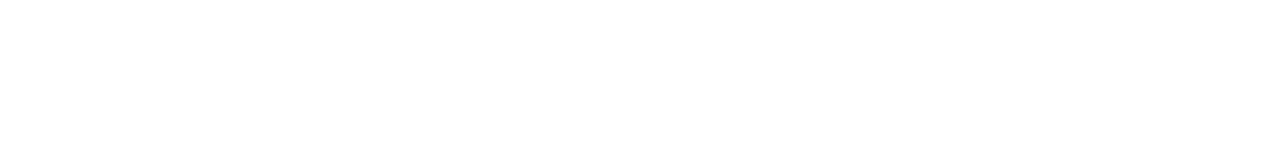
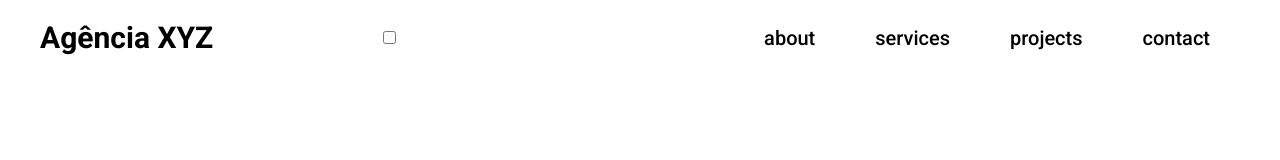
Before and after one commit to EDsnows/praticando-lading-page, a plain HTML site: page index.html in a window 1280 px wide. Drawn offline with Linux system fonts and the light colour scheme.

Commit message:
Cabeçalho descktop finalizado

```diff
--- a/index.html
+++ b/index.html
@@ -19,7 +19,28 @@
 
 <body>
     <header class="header">
+        <div class="header-container">
+            <a href="/">
+                <h1 class="logo">Agência XYZ</h1>
+            </a>
 
+            <input type="checkbox" id="menu-hamburguer">
+
+            <label for="menu-hamburguer">
+                <div class="menu">
+                    <span class="hamburguer"></span>
+                </div>
+            </label>
+
+            <nav>
+                <ul>
+                    <li><a href="#about">about</a></li>
+                    <li><a href="#services">services</a></li>
+                    <li><a href="#projects">projects</a></li>
+                    <li><a href="#contact">contact</a></li>
+                </ul>
+            </nav>
+        </div>
     </header>
 
     <section class="hero">
--- a/src/css/menu.css
+++ b/src/css/menu.css
@@ -0,0 +1,16 @@
+.header nav ul{
+    display: flex;
+}
+
+.header nav ul li a{
+    font-size: 2rem;
+    font-weight: 500;
+    padding: 10px 30px;
+    border-radius: 50px;
+    transition: 0.3s
+}
+
+.header nav ul li a:hover{
+    color: #fff;
+    background-color: coral;
+}
--- a/src/css/style.css
+++ b/src/css/style.css
@@ -0,0 +1,69 @@
+html{
+    font-size: 62.5%;
+}
+
+body{
+    display: grid;
+    grid-template-areas:
+    "header header header header"
+    "hero hero hero hero"
+    "about about about about"
+    "services services services services"
+    "projects projects projects projects"
+    "footer footer footer footer"
+    ;
+    grid-template-columns: repeat(4, 1fr);
+    font-size: 1.6rem;
+    font-family: "Roboto", sans-serif;
+    font-weight: 400;
+}
+
+/* HEADER =  Cabeçalho*/
+.header{
+    grid-area: header;
+}
+
+.header .header-container{
+    display: flex;
+    padding: 20px 40px;
+    justify-content: space-between;
+    align-items: center;
+    min-height: 75px;
+}
+
+.header h1{
+    font-size: 3rem;
+    font-weight: 700;
+    transition: 0.3s;
+}
+
+.header a:hover h1 {
+    color: coral;
+}
+
+
+/* HERO = Painel */
+.hero{
+    grid-area: hero;
+}
+
+/* ABOUT = Sobre */
+.about{
+    grid-area: about;
+}
+
+
+/* SERVICES = Serviços */
+.services{
+    grid-area: services;
+}
+
+/* PROJECTS = projetos */
+.projects{
+    grid-area: projects;
+}
+
+/* FOOTER = Rodapé  */
+.footer{
+    grid-area: footer;
+}
--- a/src/css/variables.css
+++ b/src/css/variables.css
@@ -0,0 +1,3 @@
+:root{
+    --max-width-size: 1920px;
+}
```
Also changed, not shown: 1 other file.
